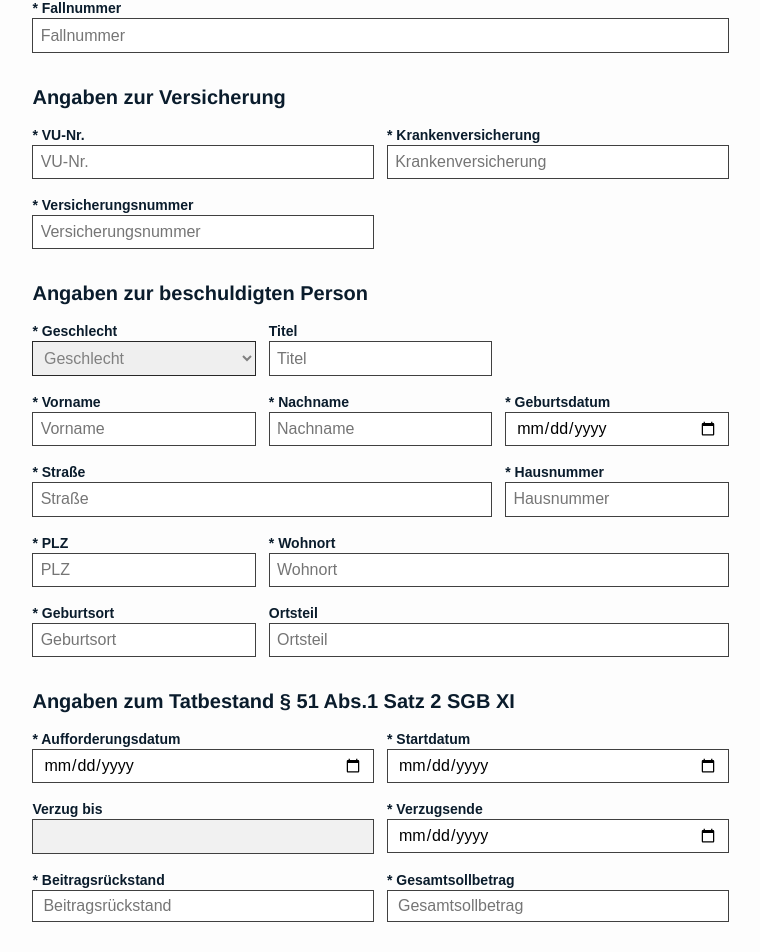
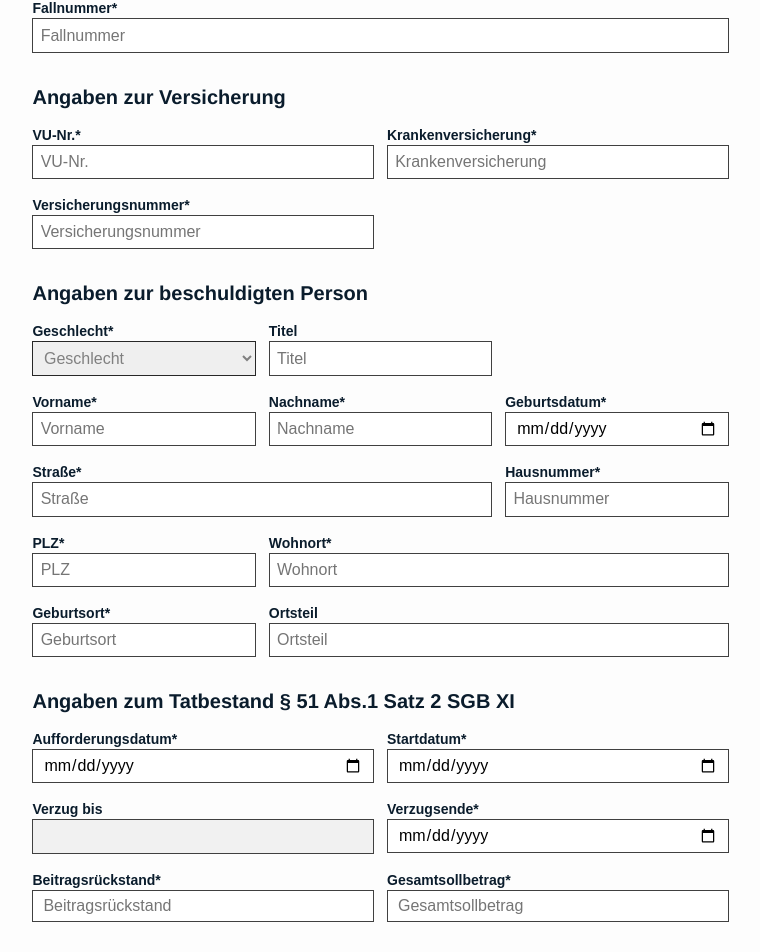
Before and after one commit to Cubemil/OPAS-User-Interface, a Vue app in the folder App/: page /bearbeiten/1 in a window 1280 px wide. Shown: the part 440-1392 px from the top of the page, without its empty margins (255-1015 px from the left). Built offline with nearby package versions, Linux system fonts and the light colour scheme.

Commit message:
Adjusted labels

```diff
--- a/App/src/components/Eingabeformular.vue
+++ b/App/src/components/Eingabeformular.vue
@@ -8,7 +8,7 @@
           </tr>
           <tr>
             <td>
-              <label for="fallnummer" class="field-label">* Fallnummer</label>
+              <label for="fallnummer" class="field-label">Fallnummer*</label>
               <input type="text" id="fallnummer" required v-model="fallnummer" placeholder="Fallnummer">
             </td>
           </tr>
@@ -20,17 +20,17 @@
           </tr>
           <tr>
             <td>
-              <label for="vu-nr" class="field-label">* VU-Nr.</label>
+              <label for="vu-nr" class="field-label">VU-Nr.*</label>
               <input type="text" id="vu-nr" required v-model="versicherungsunternehmensnummer" placeholder="VU-Nr.">
             </td>
             <td>
-              <label for="krankenversicherung" class="field-label">* Krankenversicherung</label>
+              <label for="krankenversicherung" class="field-label">Krankenversicherung*</label>
               <input type="text" id="krankenversicherung" required v-model="krankenversicherung" placeholder="Krankenversicherung">
             </td>
           </tr>
           <tr>
             <td>
-              <label for="versicherungsnummer" class="field-label">* Versicherungsnummer</label>
+              <label for="versicherungsnummer" class="field-label">Versicherungsnummer*</label>
               <input type="text" id="versicherungsnummer" required v-model="versicherungsnummer" placeholder="Versicherungsnummer">
             </td>
           </tr>
@@ -42,7 +42,7 @@
           </tr>
           <tr>
             <td>
-              <label for="geschlecht" class="field-label">* Geschlecht</label>
+              <label for="geschlecht" class="field-label">Geschlecht*</label>
               <select id="geschlecht" required v-model="geschlecht">
                 <option value="" disabled selected hidden>Geschlecht</option>
                 <option value="Herr">Herr</option>
@@ -57,41 +57,41 @@
           </tr>
           <tr>
             <td>
-              <label for="vorname" class="field-label">* Vorname</label>
+              <label for="vorname" class="field-label">Vorname*</label>
               <input type="text" id="vorname" required v-model="vorname" placeholder="Vorname">
             </td>
             <td>
-              <label for="nachname" class="field-label">* Nachname</label>
+              <label for="nachname" class="field-label">Nachname*</label>
               <input type="text" id="nachname" required v-model="nachname" placeholder="Nachname">
             </td>
             <td>
-              <label for="geburtsdatum" class="field-label">* Geburtsdatum</label>
+              <label for="geburtsdatum" class="field-label">Geburtsdatum*</label>
               <input type="date" id="geburtsdatum" required v-model="geburtsdatum" maxlength="10">
             </td>
           </tr>
           <tr>
             <td colspan="2">
-              <label for="str" class="field-label">* Straße</label>
+              <label for="str" class="field-label">Straße*</label>
               <input type="text" id="str" required v-model="str" placeholder="Straße">
             </td>
             <td>
-              <label for="hausnummer" class="field-label">* Hausnummer</label>
+              <label for="hausnummer" class="field-label">Hausnummer*</label>
               <input type="text" id="hausnummer" required v-model="hausnummer" placeholder="Hausnummer">
             </td>
           </tr>
           <tr>
             <td>
-              <label for="plz" class="field-label">* PLZ</label>
+              <label for="plz" class="field-label">PLZ*</label>
               <input type="text" id="plz" required v-model="plz" placeholder="PLZ">
             </td>
             <td colspan="2">
-              <label for="wohnort" class="field-label">* Wohnort</label>
+              <label for="wohnort" class="field-label">Wohnort*</label>
               <input type="text" id="wohnort" required v-model="wohnort" placeholder="Wohnort">
             </td>
           </tr>
           <tr>
             <td>
-              <label for="geburtsort" class="field-label">* Geburtsort</label>
+              <label for="geburtsort" class="field-label">Geburtsort*</label>
               <input type="text" id="geburtsort" required v-model="geburtsort" placeholder="Geburtsort">
             </td>
             <td colspan="2">
@@ -108,12 +108,12 @@
           <tr>
             <td>
               <span v-if="errorMessages.aufforderungsdatum" class="error-message">{{ errorMessages.aufforderungsdatum }}</span>
-              <label v-else for="aufforderungsdatum" class="field-label">* Aufforderungsdatum</label>
+              <label v-else for="aufforderungsdatum" class="field-label">Aufforderungsdatum*</label>
               <input type="date" id="aufforderungsdatum" v-model="aufforderungsdatum" @change="validateDates" :class="{ 'error-border': errorMessages.aufforderungsdatum }">
             </td>
             <td>
               <span v-if="errorMessages.startdatum" class="error-message">{{ errorMessages.startdatum }}</span>
-              <label v-else for="startdatum" class="field-label">* Startdatum</label>
+              <label v-else for="startdatum" class="field-label">Startdatum*</label>
               <input type="date" id="startdatum" v-model="startdatum" @change="validateDates" :class="{ 'error-border': errorMessages.startdatum }">
             </td>
           </tr>
@@ -124,17 +124,17 @@
             </td>
             <td>
               <span v-if="errorMessages.verzugsende" class="error-message">{{ errorMessages.verzugsende }}</span>
-              <label v-else for="verzugsende" class="field-label">* Verzugsende</label>
+              <label v-else for="verzugsende" class="field-label">Verzugsende*</label>
               <input type="date" id="verzugsende" v-model="verzugsende" @change="validateDates" :class="{ 'error-border': errorMessages.verzugsende }">
             </td>
           </tr>
           <tr>
             <td>
-              <label for="beitragsrueckstand" class="field-label">* Beitragsrückstand</label>
+              <label for="beitragsrueckstand" class="field-label">Beitragsrückstand*</label>
               <input type="number" min="0" id="beitragsrueckstand" v-model="beitragsrueckstand" placeholder="Beitragsrückstand">
             </td>
             <td>
-              <label for="gesamtsollbetrag" class="field-label">* Gesamtsollbetrag</label>
+              <label for="gesamtsollbetrag" class="field-label">Gesamtsollbetrag*</label>
               <input type="number" min="0" id="gesamtsollbetrag" v-model="gesamtsollbetrag" placeholder="Gesamtsollbetrag">
             </td>
           </tr>
```
